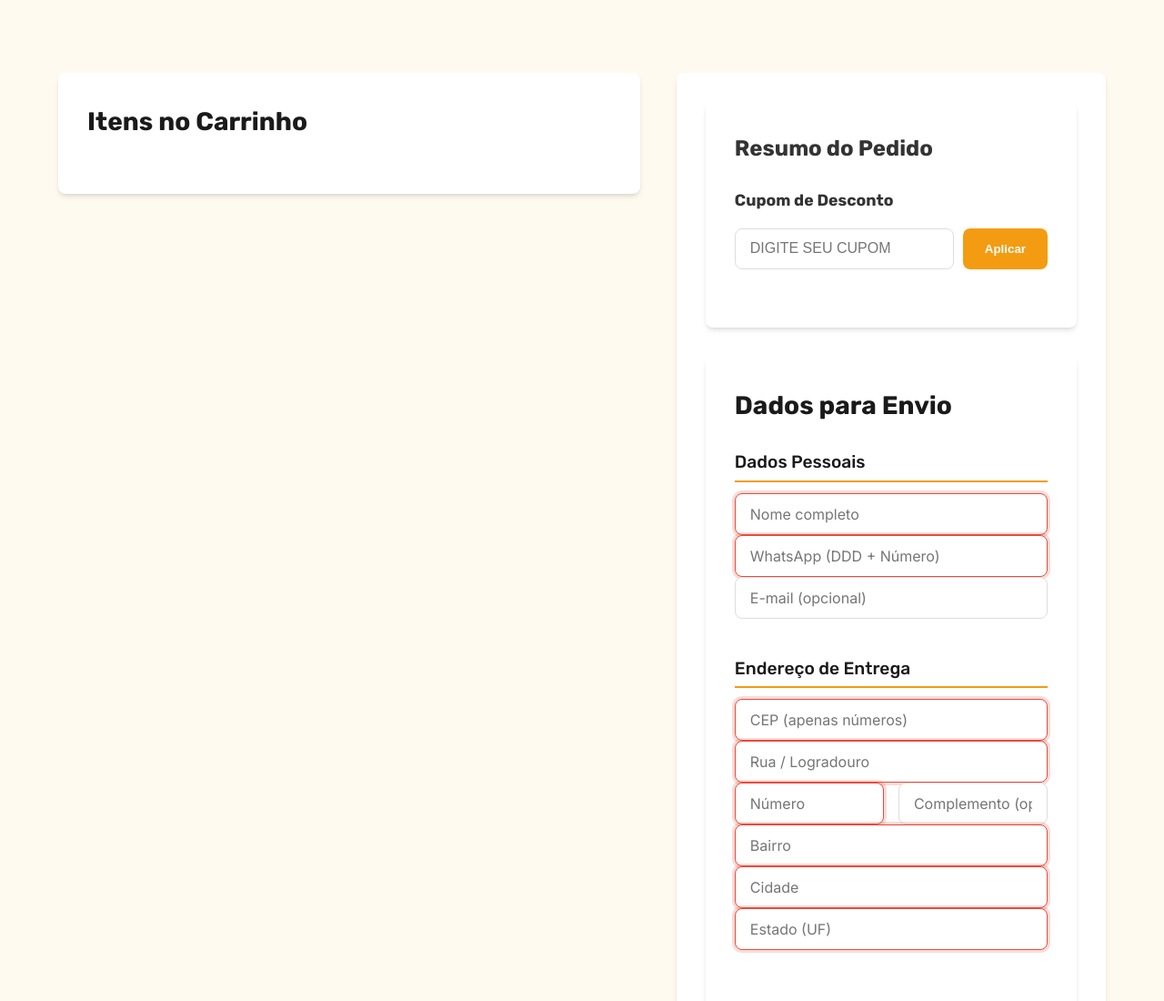
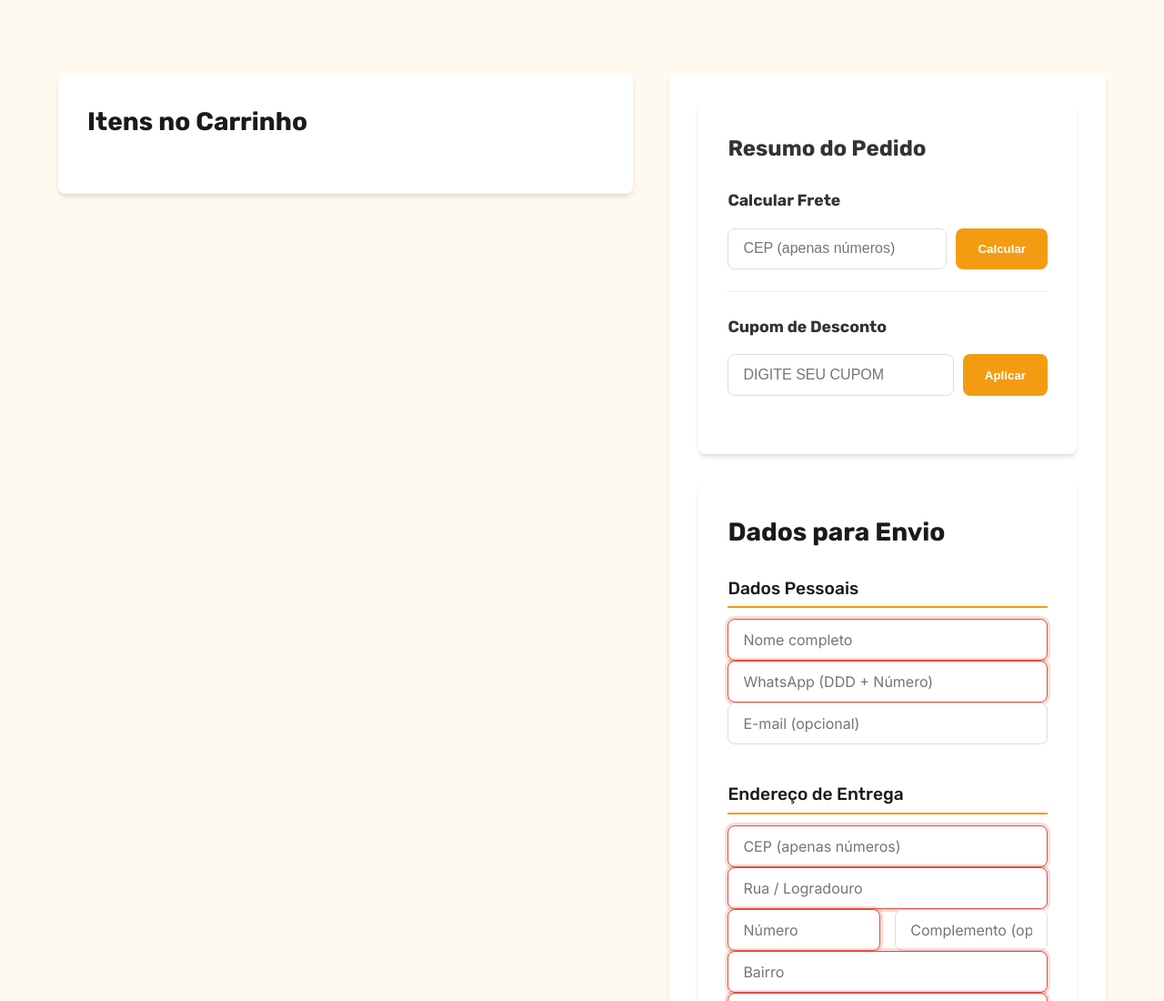
Before and after one commit to arthurcmps/olomi, a website with bundled scripts: page public/carrinho.html in a window 1280 px wide. Shown: the top 1100 px of the page at 91% size. Built offline with nearby package versions, Linux system fonts and the light colour scheme; a script that the page names is missing.

Commit message:
Ajuste final para teste

```diff
--- a/public/carrinho.html
+++ b/public/carrinho.html
@@ -12,7 +12,6 @@
     <link rel="preconnect" href="https://fonts.gstatic.com" crossorigin>
     <link href="https://fonts.googleapis.com/css2?family=Fredoka:wght@700&family=Rubik:wght@500;700&family=Inter:wght@400;600&display=swap" rel="stylesheet">
 
-    <!-- ✅ Biblioteca de Notificações (essencial para a função de finalização) -->
     <script src="https://cdn.jsdelivr.net/npm/sweetalert2@11"></script>
 
     <script type="module" src="./js/main.js?v=2.0" defer></script>
@@ -30,7 +29,16 @@
                     <div class="cart-summary">
                         <h2 class="summary-title">Resumo do Pedido</h2>
 
-                        <div class="shipping-calculator" style="margin-top: 0; margin-bottom: 2rem; border-top: none; padding-top: 0;">
+                        <div class="shipping-calculator" style="margin-top: 0; margin-bottom: 1.5rem; border-top: none; padding-top: 0;">
+                            <h3 class="shipping-title" style="font-size: 1.1rem;">Calcular Frete</h3>
+                            <div class="shipping-input-group">
+                                <input type="text" id="calc-cep" placeholder="CEP (apenas números)" maxlength="9" />
+                                <button type="button" id="btn-calc-shipping" class="submit-btn">Calcular</button>
+                            </div>
+                            <div id="shipping-result"></div>
+                        </div>
+
+                        <div class="shipping-calculator" style="margin-top: 0; margin-bottom: 2rem; border-top: 1px solid #eee; padding-top: 1.5rem;">
                             <h3 class="shipping-title" style="font-size: 1.1rem;">Cupom de Desconto</h3>
                             <div class="shipping-input-group">
                                 <input type="text" id="cupom-input" placeholder="Digite seu cupom" style="text-transform: uppercase;" />
@@ -38,9 +46,11 @@
                             </div>
                             <div id="cupom-result" style="margin-top: 10px; font-size: 0.9rem;"></div>
                         </div>
+
                         <div id="totals-summary">
                             </div>
                     </div>
+
                     <div class="checkout-form-container">
                         <h3 class="section-title">Dados para Envio</h3>
                         <form id="checkout-form" class="checkout-form login-form" method="POST">
```
